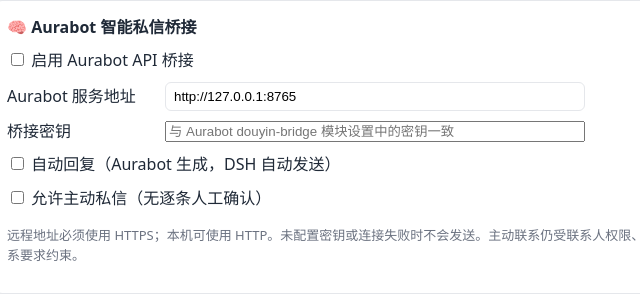
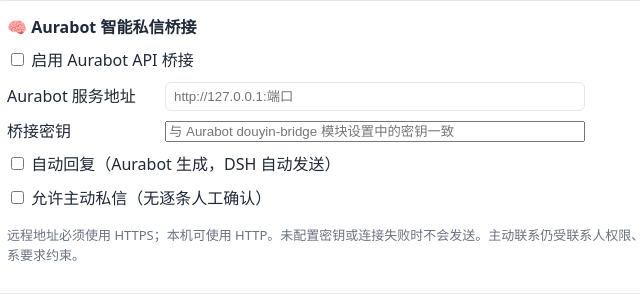
Before and after one commit to zhaoxj59/dsh-douyin-gonzalez, a website: page settings/settings.html in a window 1280 px wide. Shown: the part 1713-2007 px from the top of the page, 256-896 px from the left. Drawn offline with Linux system fonts and the light colour scheme; no server answers.

Commit message:
fix: do not assume Aurabot web server port

```diff
--- a/settings/settings.html
+++ b/settings/settings.html
@@ -149,7 +149,7 @@
   </div>
   <div class="section"><h2>🧠 Aurabot 智能私信桥接</h2>
     <div class="field"><label><input type="checkbox" id="cfg-aurabotBridge-enabled"> 启用 Aurabot API 桥接</label></div>
-    <div class="field"><label>Aurabot 服务地址</label> <input class="wide" type="text" id="cfg-aurabotBridge-baseUrl" value="http://127.0.0.1:8765" placeholder="http://127.0.0.1:端口"></div>
+    <div class="field"><label>Aurabot 服务地址</label> <input class="wide" type="text" id="cfg-aurabotBridge-baseUrl" value="" placeholder="http://127.0.0.1:端口"></div>
     <div class="field"><label>桥接密钥</label> <input class="wide" type="password" id="cfg-aurabotBridge-token" placeholder="与 Aurabot douyin-bridge 模块设置中的密钥一致"></div>
     <div class="field"><label><input type="checkbox" id="cfg-aurabotBridge-autoReply"> 自动回复（Aurabot 生成，DSH 自动发送）</label></div>
     <div class="field"><label><input type="checkbox" id="cfg-aurabotBridge-autoProactive"> 允许主动私信（无逐条人工确认）</label></div>
```
